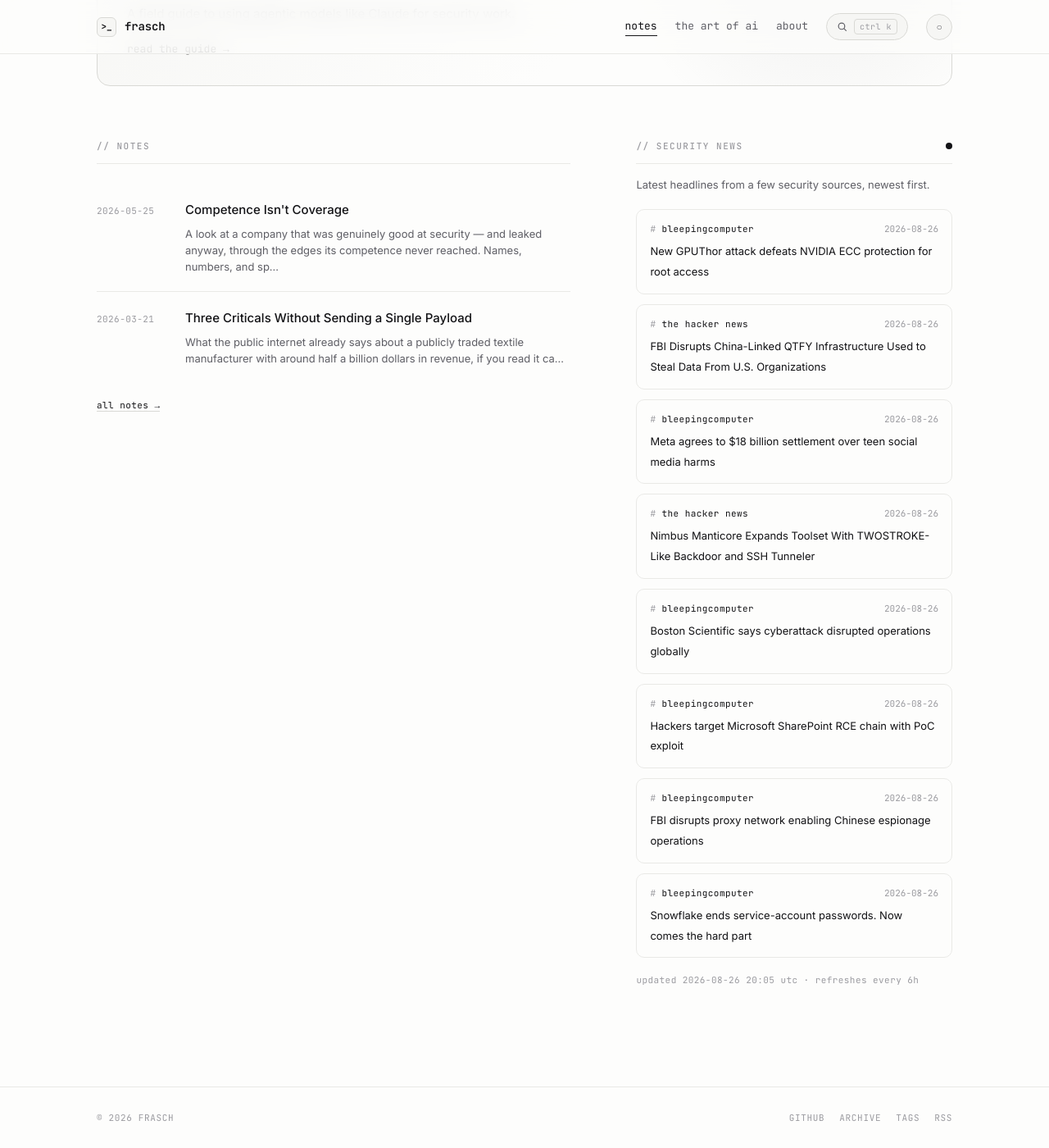
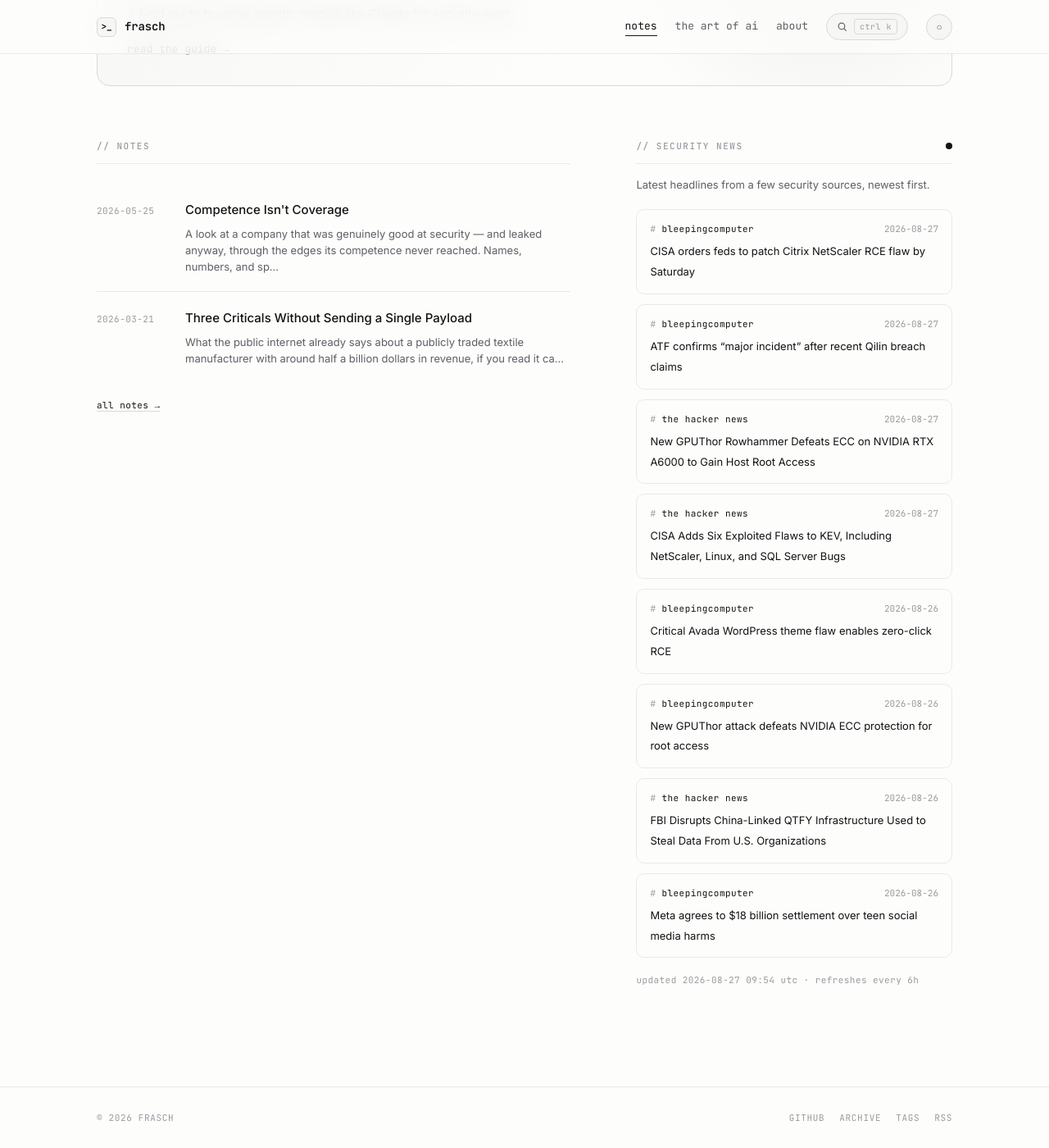
Before and after one commit to whoisfrasch/frasch, a Jekyll site: the page built from index.html, in a window 1280 px wide and 1400 px high, scrolled down 615 px. Shown: the whole window at 82% size. Built offline with Jekyll 4.4.1, drawn with Linux system fonts in a browser that asks for light colours.

Commit message:
Refresh security news feed

```diff
--- a/_data/news.json
+++ b/_data/news.json
@@ -1,6 +1,36 @@
 {
-  "updated": "2026-08-26T20:05:10Z",
+  "updated": "2026-08-27T09:54:38Z",
   "items": [
+    {
+      "source": "bleepingcomputer",
+      "title": "CISA orders feds to patch Citrix NetScaler RCE flaw by Saturday",
+      "link": "https://www.bleepingcomputer.com/news/security/cisa-hackers-now-exploiting-citrix-netscaler-rce-flaw-in-attacks/",
+      "date": "2026-08-27T09:16:50Z"
+    },
+    {
+      "source": "bleepingcomputer",
+      "title": "ATF confirms “major incident” after recent Qilin breach claims",
+      "link": "https://www.bleepingcomputer.com/news/security/atf-confirms-major-incident-after-recent-qilin-breach-claims/",
+      "date": "2026-08-27T08:13:50Z"
+    },
+    {
+      "source": "the hacker news",
+      "title": "New GPUThor Rowhammer Defeats ECC on NVIDIA RTX A6000 to Gain Host Root Access",
+      "link": "https://thehackernews.com/2026/08/gputhor-rowhammer-defeats-ecc-on-nvidia.html",
+      "date": "2026-08-27T08:13:11Z"
+    },
+    {
+      "source": "the hacker news",
+      "title": "CISA Adds Six Exploited Flaws to KEV, Including NetScaler, Linux, and SQL Server Bugs",
+      "link": "https://thehackernews.com/2026/08/cisa-adds-six-exploited-flaws-to-kev.html",
+      "date": "2026-08-27T07:05:28Z"
+    },
+    {
+      "source": "bleepingcomputer",
+      "title": "Critical Avada WordPress theme flaw enables zero-click RCE",
+      "link": "https://www.bleepingcomputer.com/news/security/critical-avada-wordpress-theme-flaw-enables-zero-click-rce/",
+      "date": "2026-08-26T21:33:20Z"
+    },
     {
       "source": "bleepingcomputer",
       "title": "New GPUThor attack defeats NVIDIA ECC protection for root access",
@@ -18,36 +48,6 @@
       "title": "Meta agrees to $18 billion settlement over teen social media harms",
       "link": "https://www.bleepingcomputer.com/news/technology/meta-agrees-to-18-billion-settlement-over-teen-social-media-harms/",
       "date": "2026-08-26T16:41:05Z"
-    },
-    {
-      "source": "the hacker news",
-      "title": "Nimbus Manticore Expands Toolset With TWOSTROKE-Like Backdoor and SSH Tunneler",
-      "link": "https://thehackernews.com/2026/08/nimbus-manticore-expands-toolset-with.html",
-      "date": "2026-08-26T15:35:05Z"
-    },
-    {
-      "source": "bleepingcomputer",
-      "title": "Boston Scientific says cyberattack disrupted operations globally",
-      "link": "https://www.bleepingcomputer.com/news/security/boston-scientific-says-cyberattack-disrupted-operations-globally/",
-      "date": "2026-08-26T15:19:21Z"
-    },
-    {
-      "source": "bleepingcomputer",
-      "title": "Hackers target Microsoft SharePoint RCE chain with PoC exploit",
-      "link": "https://www.bleepingcomputer.com/news/security/hackers-target-microsoft-sharepoint-rce-chain-with-poc-exploit/",
-      "date": "2026-08-26T14:47:51Z"
-    },
-    {
-      "source": "bleepingcomputer",
-      "title": "FBI disrupts proxy network enabling Chinese espionage operations",
-      "link": "https://www.bleepingcomputer.com/news/security/fbi-disrupts-proxy-network-enabling-chinese-espionage-operations/",
-      "date": "2026-08-26T14:17:59Z"
-    },
-    {
-      "source": "bleepingcomputer",
-      "title": "Snowflake ends service-account passwords. Now comes the hard part",
-      "link": "https://www.bleepingcomputer.com/news/security/snowflake-ends-service-account-passwords-now-comes-the-hard-part/",
-      "date": "2026-08-26T14:01:11Z"
     }
   ]
 }
```
